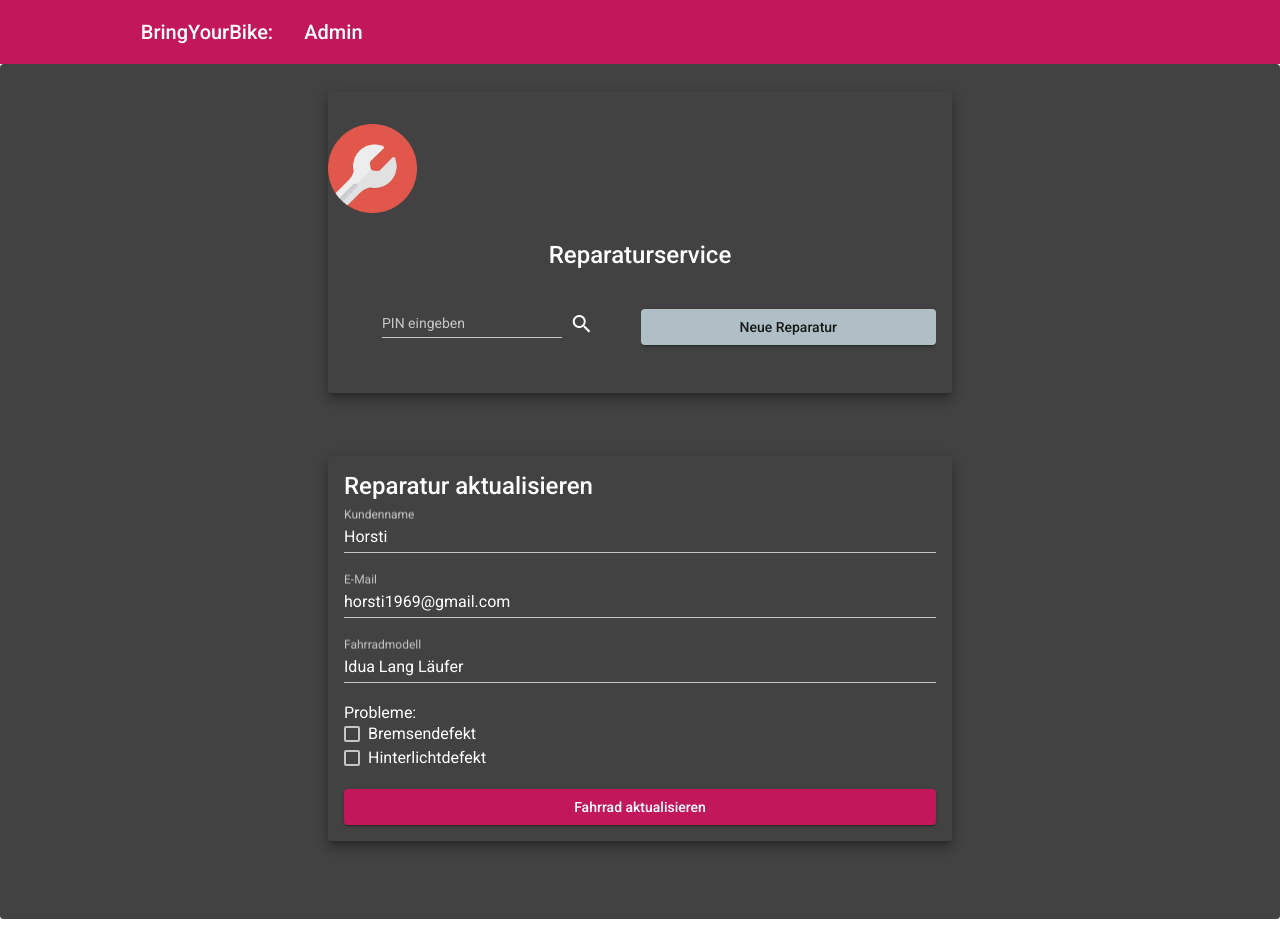
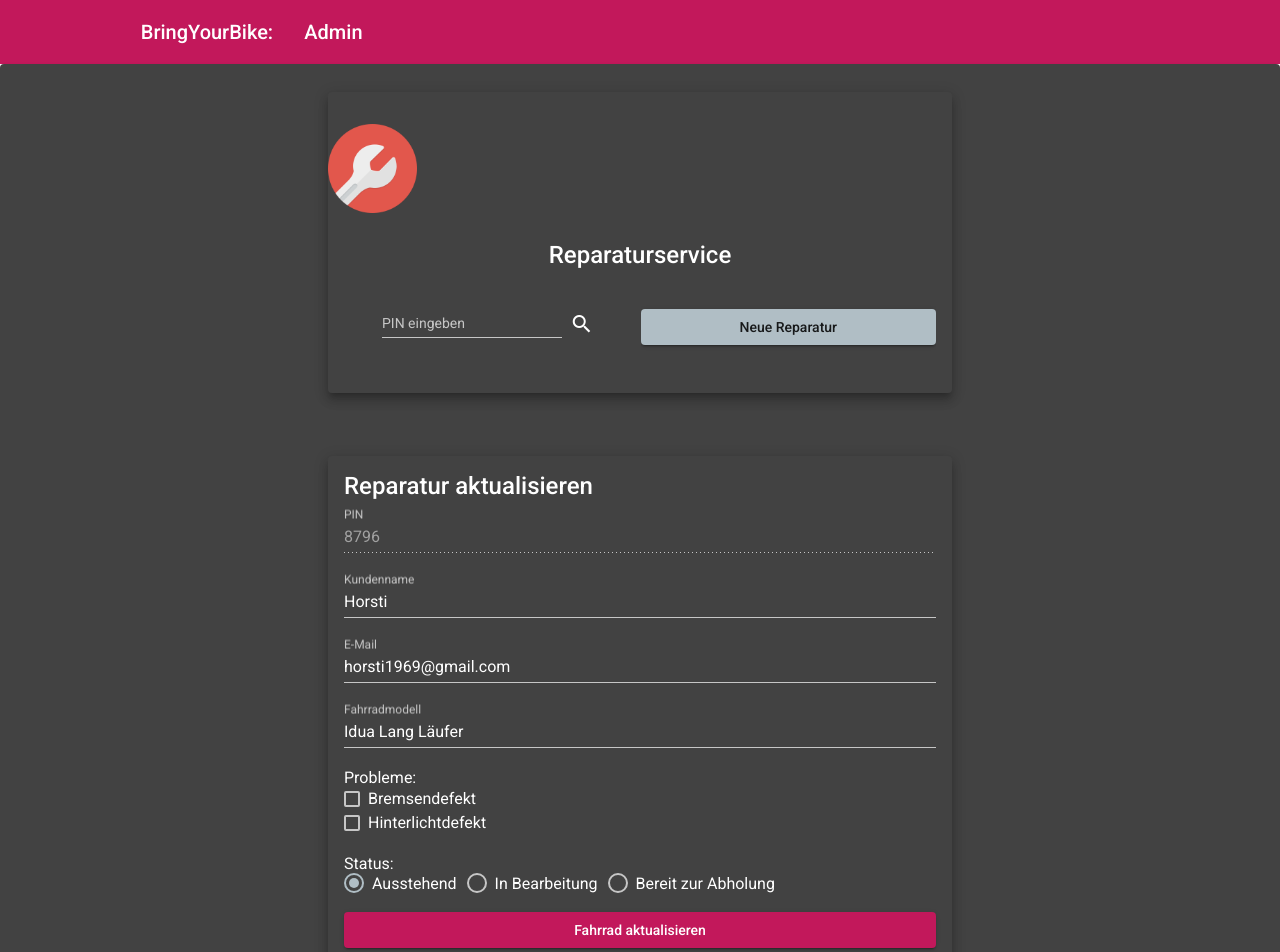
Before and after one commit to s-gbz/BringYourBike-Frontend, an Angular app: page /owner in a window 1280 px wide. Shown: the top 952 px of the page. Before the commit the page ends 919 px from the top, so only its background shows below. Built offline with nearby package versions, Linux system fonts and the light colour scheme.

Commit message:
Finish update repair mask

```diff
--- a/src/app/entities.ts
+++ b/src/app/entities.ts
@@ -26,7 +26,7 @@ export class Issue {
     static readonly Vorderraddefekt = new Issue("Vorderraddefekt", 2,  3);
     static readonly Hinterraddefekt = new Issue("Hinterraddefekt", 2, 4);
     static readonly Bremsendefekt = new Issue("Bremsendefekt", 3, 5);
-    static readonly STVOungerecht = new Issue("STVO ungerecht", 3, 6);
+    static readonly STVOungerecht = new Issue("STVO ungeeignet", 3, 6);
 
     private constructor(public name: string, public readonly importance: number, public readonly id: number) { }
 
--- a/src/app/owner-view/owner-view.component.html
+++ b/src/app/owner-view/owner-view.component.html
@@ -59,7 +59,7 @@
       </mat-select>
     </mat-form-field>
 
-    <span id="issueLabel">Probleme:</span>
+    <span id="issueLabel" class="bold">Probleme:</span>
     <br>
     <ng-container *ngFor="let issue of issueList">
       <mat-checkbox>{{issue.name}}</mat-checkbox>
@@ -72,6 +72,11 @@
   <!-- UPDATE BIKE -->
   <mat-card id="login-card" class="mat-elevation-z8 example-container" *ngIf="updateBikeToggle && bike !== undefined">
     <mat-card-title>Reparatur aktualisieren</mat-card-title>
+
+    <mat-form-field>
+      <input matInput placeholder="PIN" value="{{bike.pin}}" disabled="true">
+    </mat-form-field>
+
     <mat-form-field>
       <input #ownerNameInput matInput placeholder="Kundenname" value="{{bike.ownerName}}">
     </mat-form-field>
@@ -81,17 +86,27 @@
     </mat-form-field>
 
     <mat-form-field>
-        <input #emailInput matInput placeholder="Fahrradmodell" value="{{bike.model}}">
+      <input #emailInput matInput placeholder="Fahrradmodell" value="{{bike.model}}">
     </mat-form-field>
 
     <span id="issueLabel">Probleme:</span>
     <br>
     <ng-container *ngFor="let issue of bike.issues">
-      <mat-checkbox>{{issue.number | issueNumToStr}}</mat-checkbox>
+      <mat-checkbox  [(ngModel)]="issue.fixed">{{issue.number | issueNumToStr}}</mat-checkbox>
       <br>
     </ng-container>
+
     <br>
+    <span>Status:</span>
+    <br>
+    <mat-radio-group aria-label="Status" [(ngModel)]="bike.status">
+      <mat-radio-button class="example-radio-button" *ngFor="let status of statuses" [value]="status.value">
+        {{status.name}}
+      </mat-radio-button>
+    </mat-radio-group>
 
+    <br>
+    <br>
     <button id="update-bike-button" mat-raised-button color="primary" (click)="onClickUpdateBike()">
       Fahrrad aktualisieren
     </button>
--- a/src/app/owner-view/owner-view.component.scss
+++ b/src/app/owner-view/owner-view.component.scss
@@ -16,3 +16,7 @@ br {
     margin-top: 5%;
     margin-bottom: 5px;
 }
+
+.bold {
+    font-weight: bold;
+}
--- a/src/app/owner-view/owner-view.component.ts
+++ b/src/app/owner-view/owner-view.component.ts
@@ -19,7 +19,7 @@ export class OwnerViewComponent implements OnInit {
   updateBikeToggle = true;
 
   newRepairText = "Neue Reparatur";
-
+  statuses = [ {value: 0, name: "Ausstehend"}, {value: 1, name: "In Bearbeitung"}, {value: 2, name: "Bereit zur Abholung"}];
   bikeModels = [ BikeModels.LangLauefer, BikeModels.MountainMuncher, BikeModels.RoadRunner ];
   issueList = Issue.getAllIssues();
 
--- a/src/styles.scss
+++ b/src/styles.scss
@@ -5,6 +5,7 @@ $logo-size: 15%;
 
 html, body { height: 100%; }
 body { margin: 0; font-family: Roboto, "Helvetica Neue", sans-serif; }
+mat-radio-button { padding-right: 10px; }
 
 .margin-bottom {
     display: block;
```
Also changed, not shown: src/app/material/material.module.ts (+5 -2 lines).
